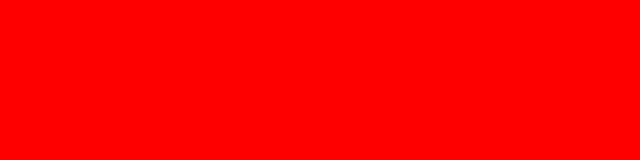
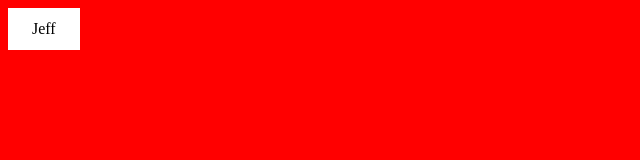
Before and after one commit to JoshuaHavilandCurtis/player-stats-card, a website built with webpack: page index.html in a window 1280 px wide. Shown: the whole page, without its empty margins (0-640 px from the left). Built offline with nearby package versions, Linux system fonts and the light colour scheme; files whose address does not match are found by name.

Commit message:
development of card

```diff
--- a/index.html
+++ b/index.html
@@ -13,6 +13,20 @@
 
 <body>
 
+	<main>
+		<div class="player-card">
+			<div class="player-card__selector selector" data-selector>
+				<select id="temp">
+					<option selected value="player-1">Jeff</option>
+					<option value="player-2">Larry</option>
+					<option value="player-3">Simone</option>
+				</select>
+			</div>
+			<div class="player-card__header"></div>
+			<div class="player-card__details"></div>
+		</div>
+	</main>
+
 </body>
 
 </html>
--- /dev/null
+++ b/src/assets/scss/components/player-card.scss
@@ -0,0 +1,6 @@
+.player-card {
+	$card-gutter: 1rem;
+
+	max-width: 300px;
+	margin: 0 auto;
+}
--- /dev/null
+++ b/src/assets/scss/components/selector.scss
@@ -0,0 +1,51 @@
+.selector {
+	position: relative;
+
+	display: flex;
+	justify-content: flex-start;
+
+	&.visible {
+		.options {
+			opacity: 1;
+		}
+	}
+
+	select {
+		display: none !important;
+	}
+
+	.selected {
+		display: flex;
+		padding: 0.75rem 1.5rem;
+		background-color: white;
+		cursor: pointer;
+	}
+
+	.options {
+		position: absolute;
+		top: 100%;
+
+		display: flex;
+		flex-direction: column;
+		list-style: none;
+		margin: 0;
+		padding: 0;
+
+		background-color: white;
+
+		opacity: 0;
+		transition: opacity 150ms ease-in-out;
+
+		.option {
+			padding: 0.75rem 1.5rem;
+
+			cursor: pointer;
+
+			transition: background-color 75ms ease-in-out;
+
+			&:hover {
+				background-color: whitesmoke;
+			}
+		}
+	}
+}
--- a/src/assets/scss/main.scss
+++ b/src/assets/scss/main.scss
@@ -1 +1,3 @@
 @import "base";
+
+@import "components/selector";
--- /dev/null
+++ b/src/assets/ts/components/selector.ts
@@ -0,0 +1,130 @@
+export default () => {
+	const customSelectContainers = document.querySelectorAll<HTMLElement>("[data-selector]");
+	for (const customSelectContainer of customSelectContainers) {
+		const select = customSelectContainer.querySelector<HTMLSelectElement>("select");
+		if (select === null) throw new Error("Custom select box was specified, but missing normal select box!");
+		new CustomSelect(customSelectContainer, select);
+	}
+}
+
+interface CustomOptionList {
+	elmt: HTMLElement,
+	options: CustomOption[],
+	selected: CustomOption | null,
+	transitionDuration?: number
+}
+
+interface CustomOption {
+	elmt: HTMLElement,
+	originalElmt: HTMLOptionElement,
+	value: string | null
+}
+
+class CustomSelect {
+	visible = false;
+	selectedBox: HTMLElement;
+	optionList: CustomOptionList;
+
+	constructor(
+		private container: HTMLElement,
+		private originalSelect: HTMLSelectElement
+	) {
+		this.optionList = this.createOptionList();
+
+		//create the node where the text will be interchanged depending on the selected option
+		this.selectedBox = document.createElement("span");
+		this.selectedBox.classList.add("selected");
+		this.selectedBox.addEventListener("click", () => this.toggle());
+		this.selectOption(this.optionList.selected);
+
+		//append to container
+		this.container.appendChild(this.selectedBox);
+		this.container.appendChild(this.optionList.elmt);
+
+		//get the calculated transition duration for the options menu once its been appended to the DOM
+		this.optionList.transitionDuration = parseFloat(getComputedStyle(this.optionList.elmt).transitionDuration) * 1000;
+
+		//close when clicking off
+		window.addEventListener("click", (ev: MouseEvent) => {
+			if (ev.target === this.selectedBox || !this.visible || ev.target === this.container || this.container.contains(ev.target as HTMLElement)) return;
+			this.close();
+		});
+	}
+
+	open() {
+		this.visible = true;
+		this.container.classList.add("visible");
+	}
+
+	close() {
+		this.visible = false;
+		this.container.classList.remove("visible");
+	}
+
+	toggle() {
+		if (this.visible) {
+			this.close();
+		} else {
+			this.open();
+		}
+	}
+
+	selectOption(option: CustomOption | null) {
+		if (option === null) {
+			this.selectedBox.textContent = "Please select...";
+			return;
+		}
+
+		if (option.value === null) throw new Error("Custom select option has no value!");
+
+		//add new option text to the selected option box
+		this.selectedBox.textContent = option.elmt.textContent;
+
+		//update original select box
+		this.originalSelect.selectedIndex = -1;
+		option.originalElmt.selected = true;
+
+		//update the selected option
+		const previouslySelectedOption = this.optionList.selected;
+		this.optionList.selected = option;
+
+		//dispatch change event
+		const ev = new Event("change");
+		this.originalSelect.dispatchEvent(ev);
+		this.close();
+
+		setTimeout(() => {
+			//show previous option to the list, and hide the new one
+			this.optionList.selected?.elmt.classList.add("hidden");
+			if (!previouslySelectedOption?.originalElmt.disabled) previouslySelectedOption?.elmt.classList.remove("hidden");
+		}, this.optionList.transitionDuration);
+	}
+
+	private createOptionList() {
+		//create list elmt
+		const elmt = document.createElement("ul");
+		elmt.classList.add("options");
+
+		//create options
+		const originalOptions = Array.from(this.originalSelect.options);
+		const options = originalOptions.map(originalOption => this.createOption(originalOption));
+		for (const option of options) elmt.appendChild(option.elmt);
+
+		//find the selected option
+		const selectedOption = options.find(option => originalOptions.find(originalOption => originalOption.value === option.value && originalOption.selected));
+		const optionList: CustomOptionList = { elmt, options: options, selected: selectedOption ?? null };
+		return optionList;
+	}
+
+	private createOption(originalElmt: HTMLOptionElement) {
+		const elmt = document.createElement("li");
+		elmt.textContent = originalElmt.textContent;
+		elmt.classList.add("option");
+		const option: CustomOption = { elmt, originalElmt, value: originalElmt.value };
+
+		//select the option when clicking on it
+		option.elmt.addEventListener("click", () => this.selectOption(option));
+
+		return option;
+	}
+}
--- a/src/assets/ts/main.ts
+++ b/src/assets/ts/main.ts
@@ -1,5 +1,6 @@
+import selector from "./components/selector";
 import domLoaded from "./lib/dom-loaded";
 
 domLoaded().then(() => {
-	console.log("noice")
-})
+	selector();
+});
```
